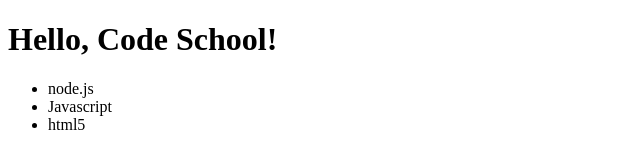
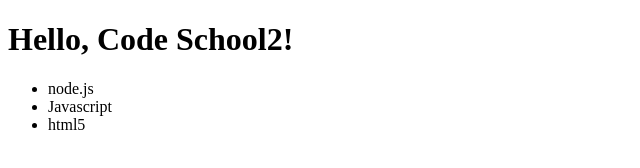
Before and after one commit to amnaakhtarjamal/amnaakhtarjamal.github.io, a plain HTML site: page index.html in a window 1280 px wide. Shown: the full height of the page, 0-640 px from the left. Drawn offline with Linux system fonts and the light colour scheme.

Commit message:
checking

```diff
--- a/index.html
+++ b/index.html
@@ -7,7 +7,7 @@
     <meta name='viewport' content='width=device-width, initial-scale=1'>
   </head>
   <body>
-<h1>Hello, Code School!</h1>
+<h1>Hello, Code School2!</h1>
 <ul><li>node.js</li>
   <li>Javascript</li>
   <li>html5</li>
```
